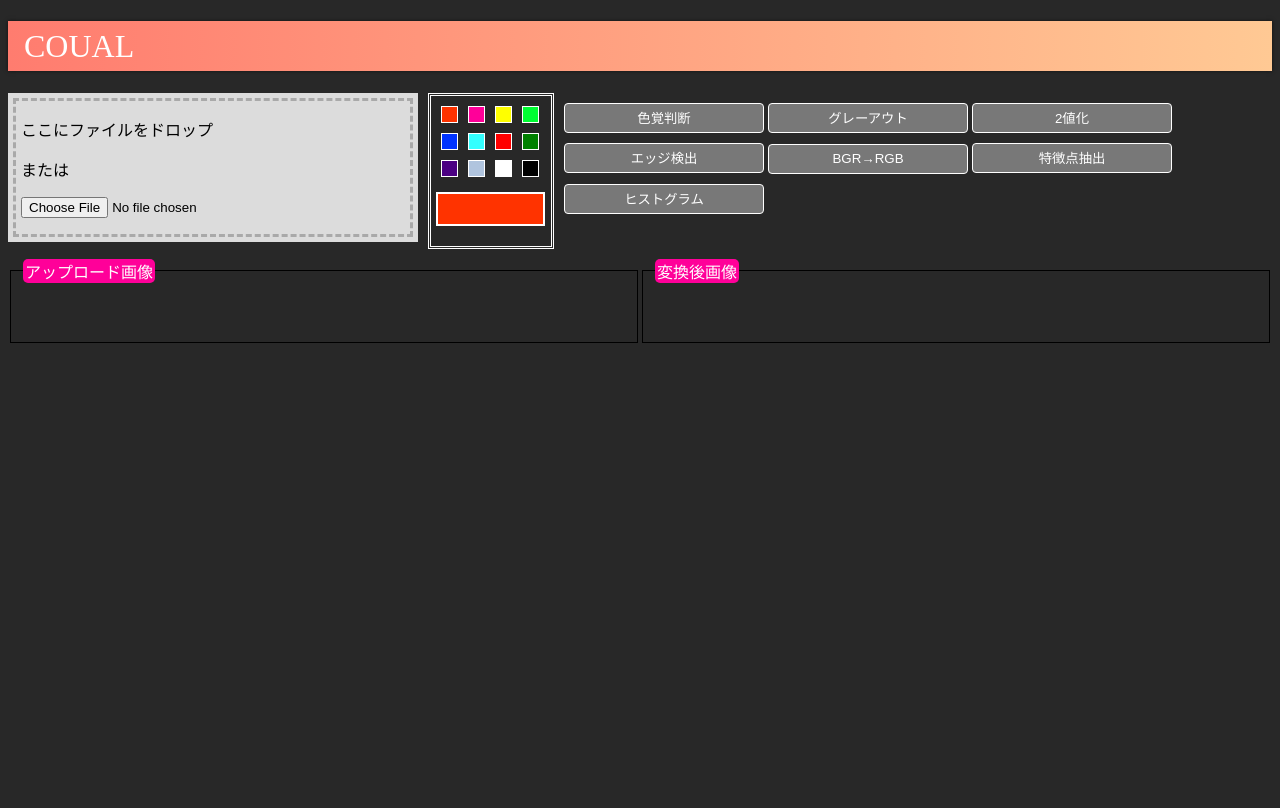
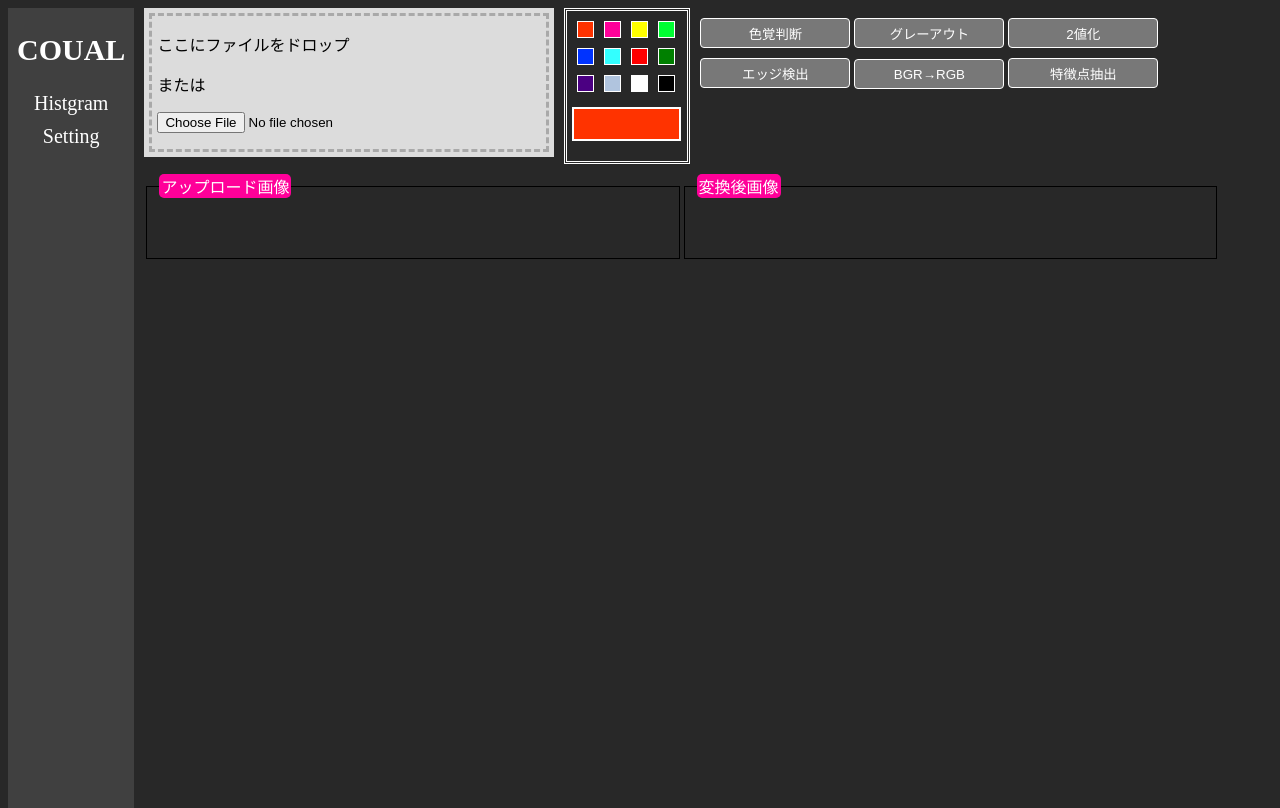
Before and after one commit to RKainuma/COUAL, a Flask app: page / in a window 1280 px wide. Before the commit the page ends 343 px from the top, so only its background shows below. Run offline with Flask 2, Linux system fonts and the light colour scheme; parts of the project's set-up code (start-up, migrations or seed data) failed here and were passed over; some libraries are stand-ins or nearby versions.

Commit message:
implements sidebar

```diff
--- a/app.py
+++ b/app.py
@@ -114,8 +114,6 @@ def convertBeforeProcess(request):
     img_file = request.files['img_file']
     # Read image and adjust to OpenCV coverable data-type
     read_file = img_file.stream.read()
-    print("read_file")
-    print(read_file)
     bin_img = io.BytesIO(read_file)
     np_img = np.asarray(bytearray(bin_img.read()), dtype=np.uint8)
     dec_img = cv2.imdecode(np_img, cv2.IMREAD_COLOR)
--- /dev/null
+++ b/static/js/sidebar.js
@@ -0,0 +1 @@
+$(document).ready(function () {});
--- a/static/styles/main.css
+++ b/static/styles/main.css
@@ -1,3 +1,41 @@
+html {
+  height: 100%;
+}
+
+body {
+  background-color: #282828;
+  height: 100%;
+}
+
+main {
+  height: 100%;
+}
+
+#sidebar {
+  font-size: 20px;
+  width: 10%;
+  height: 100%;
+  margin-right: 10px;
+  float: left;
+  text-align: center;
+  background: #404040;
+  color: white;
+}
+
+.sidebar_menu:hover {
+  background: white;
+  color: #585858;
+}
+
+.sidebar_menu {
+  margin-bottom: 10px;
+}
+
+#main_window {
+  float: left;
+  width: 85%;
+}
+
 /* image area css start */
 #upload_img_area {
   clear: both;
@@ -8,6 +46,22 @@
 #analyzed_img_area {
   float: left;
   width: 50%;
+}
+
+.image_title {
+  background-color: #FF0099;
+  border-radius: 5px;
+  color: #ffffff;
+}
+
+.image_fieldset {
+  border: 1px double #000;
+}
+
+#original,
+#analyzed {
+  width: 90%;
+  margin: 20px;
 }
 
 /* image area css end */
@@ -23,7 +77,7 @@ button,
   cursor: pointer;
   padding: 4px 0;
   margin-top: 10px;
-  width: 200px;
+  width: 150px;
   height: 30px;
 }
 
@@ -34,18 +88,6 @@ button:hover,
 }
 
 /* Buttom css end */
-/* title display area css start */
-
-#title {
-  position: relative;
-  padding: 0.2em 0.5em;
-  background: linear-gradient(to right, rgb(255, 124, 111), #ffc994);
-  color: white;
-  font-weight: lighter;
-  box-shadow: 0 0 4px rgba(0, 0, 0, 0.56);
-}
-
-/* title display area css end */
 /* file upload area css start */
 
 #drag-drop-cover-area {
@@ -55,6 +97,12 @@ button:hover,
   margin-bottom: 10px;
   padding: 5px;
   float: left;
+  background-color: #dcdcdc;
+}
+
+#drag-drop-area {
+  border-style: dashed;
+  border-color: #a9a9a9;
 }
 
 div.drag-drop-inside {
--- a/templates/index.html
+++ b/templates/index.html
@@ -1,11 +1,16 @@
 {% extends "layout.html" %}
 
 {% block body %}
-<div>
-    <h1 id="title">COUAL</h1>
-</div>
-<div id="drag-drop-cover-area" style="background-color: #dcdcdc;">
-    <div id="drag-drop-area" style="border-style : dashed;border-color: #a9a9a9;">
+<aside id="sidebar">
+    <h1 id="brand-logo">COUAL</h1>
+    <nav id="global-nav">
+        <div class="sidebar_menu">Histgram</div>
+        <div class="sidebar_menu">Setting</div>
+    </nav>
+</aside>
+<div id="main_window">
+    <div id="drag-drop-cover-area">
+        <div id="drag-drop-area">
             <div class="drag-drop-inside">
                 <p class="drag-drop-info">ここにファイルをドロップ</p>
                 <p>または</p>
@@ -37,22 +42,22 @@
     <button type=" button" id="canny" value="canny">エッジ検出</button>
     <button type=" button" id="BGR2RGB" value="BGR2RGB">BGR→RGB</button>
     <button type=" button" id="orbDetect" value="orbDetect">特徴点抽出</button>
-<button type=" button" id="histogram" value="histogram">ヒストグラム</button>
 
     <div id="upload_img_area">
-    <fieldset style="border: 1px double #000;">
-        <legend style="background-color: #FF0099; border-radius: 5px; color: #ffffff;">
+        <fieldset class="image_fieldset">
+            <legend class="image_title">
                 アップロード画像
             </legend>
-        <img id="original" style="width:90%;margin: 20px;"></img>
+            <img id="original"></img>
         </fieldset>
     </div>
     <div id="analyzed_img_area">
-    <fieldset style="border: 1px double #000;">
-        <legend style="background-color: #FF0099; border-radius: 5px; color: #ffffff;">
+        <fieldset class="image_fieldset">
+            <legend class="image_title">
                 変換後画像
             </legend>
-        <img id="analyzed" style="width:90%;margin: 20px;"></img>
+            <img id="analyzed"></img>
         </fieldset>
     </div>
+</div>
 {% endblock %}
--- a/templates/layout.html
+++ b/templates/layout.html
@@ -16,9 +16,10 @@
   <script type="text/javascript" src="static/js/axis.js"></script>
   <script type="text/javascript" src="static/js/analyzeImage.js"></script>
   <script type="text/javascript" src="static/js/maintenance.js"></script>
+  <script src="https://cdnjs.cloudflare.com/ajax/libs/velocity/1.0.0/velocity.min.js"></script>
 </head>
 
-<body style="background-color: #282828;">
+<body>
   <main>
     {% block body %}{% endblock %}
   </main>
```
Lines whose indentation alone changed are shown as unchanged.
